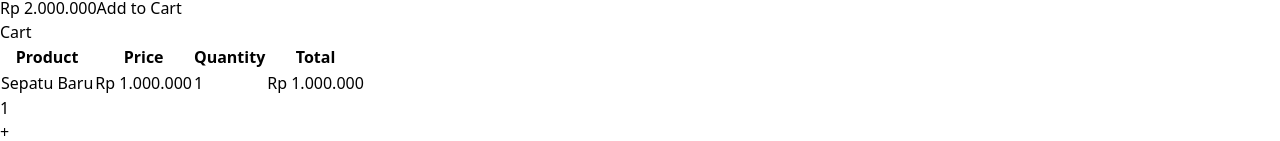
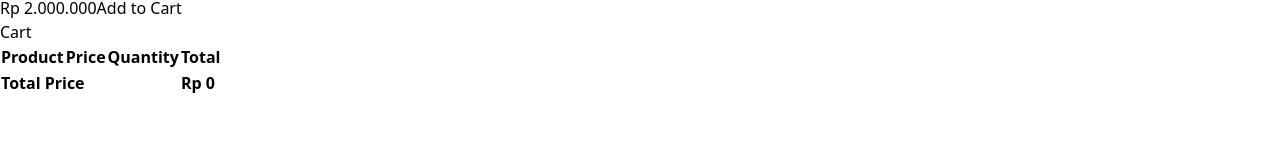
Before and after one commit to ahdianmirza/react-tailwind-practice, a React (Vite) app: page /products in a window 1280 px wide. Shown: the part 2644-2785 px from the top of the page. After the commit the page ends 2740 px from the top, so only its background shows below. Built offline with nearby package versions, Linux system fonts and the light colour scheme.

Commit message:
useEffect

```diff
--- a/src/Pages/products.jsx
+++ b/src/Pages/products.jsx
@@ -1,7 +1,6 @@
-import { Fragment, useState } from "react";
+import { Fragment, useEffect, useState } from "react";
 import CardProduct from "../components/Fragments/CardProduct";
 import Button from '../components/Elements/Button/index';
-import Counter from '../components/Fragments/Counter'
 
 const products = [
   {
@@ -33,12 +32,22 @@
 const email =localStorage.getItem('email');
 
 const ProductsPage = () => {
-    const [cart, setCart] = useState([
-      {
-        id: 1,
-        qty: 1,
+    const [cart, setCart] = useState([]);
+    const [totalPrice, setTotalPrice] = useState(0);
+    useEffect(() => {
+      setCart(JSON.parse(localStorage.getItem("cart")) || []);
+    }, []);
+
+    useEffect(() => {
+      if (cart.length > 0) {
+        const sum = cart.reduce((acc, item) => {
+          const product = products.find((product) => product.id === item.id);
+          return acc + product.price * item.qty;
+        }, 0);
+        setTotalPrice(sum);
+        localStorage.setItem("cart", JSON.stringify(cart));
       }
-    ]);
+    }, [cart]);
 
     const handleLogout = () => {
       localStorage.removeItem("email");
@@ -121,15 +130,29 @@
                       </td>
                     </tr>
                   );
-                }
-                )}
+                })}
+                <tr>
+                  <td colSpan={3}>
+                    <b>Total Price</b>
+                  </td>
+                  <td>
+                    <b>
+                      Rp{" "}
+                      {totalPrice.toLocaleString("id-ID", {
+                        styles: "currency",
+                        currency: "IDR",
+                      })}
+                    </b>
+                  </td>
+                </tr>
               </tbody>
             </table>
           </div>
         </div>
-        <div className="mt-5">
+
+        {/* <div className="mt-5">
           <Counter></Counter>
-        </div>
+        </div> */}
       </Fragment>
     );
 }
```
